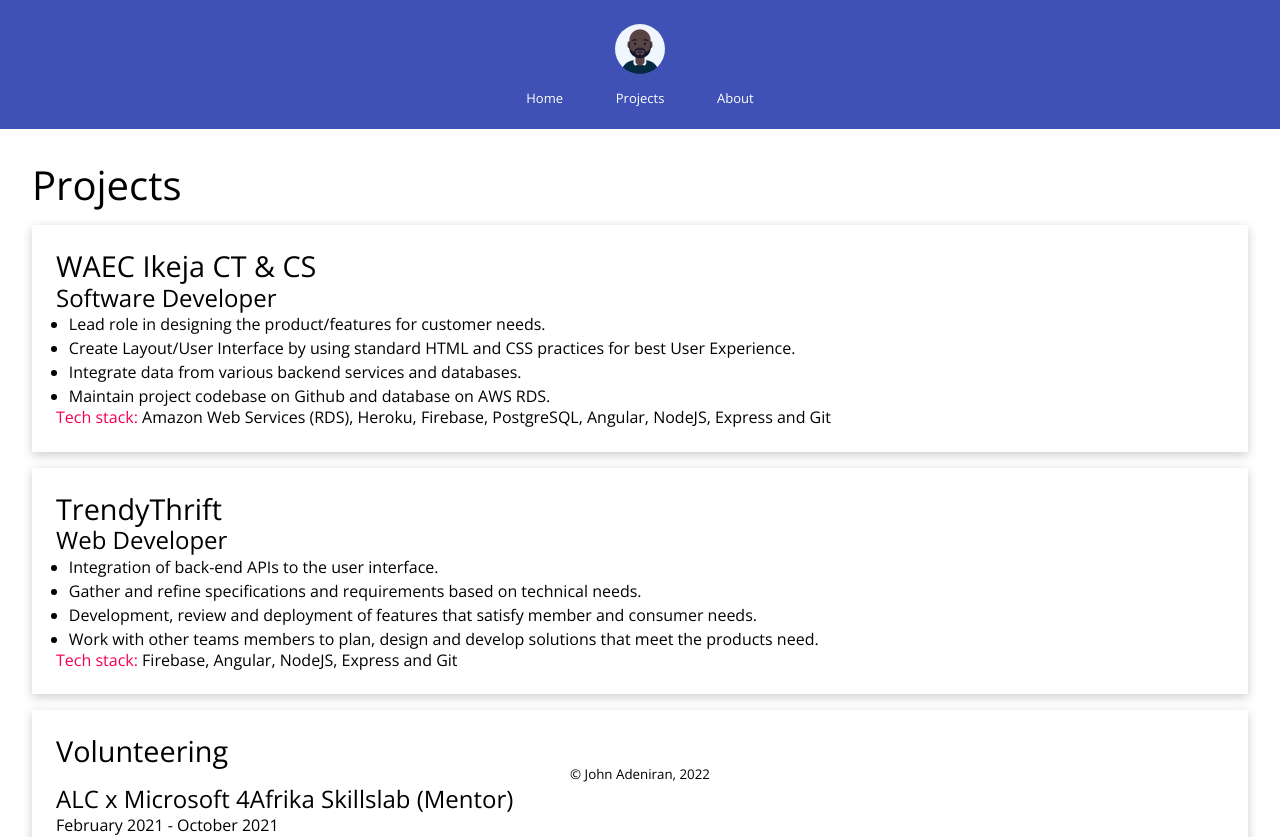
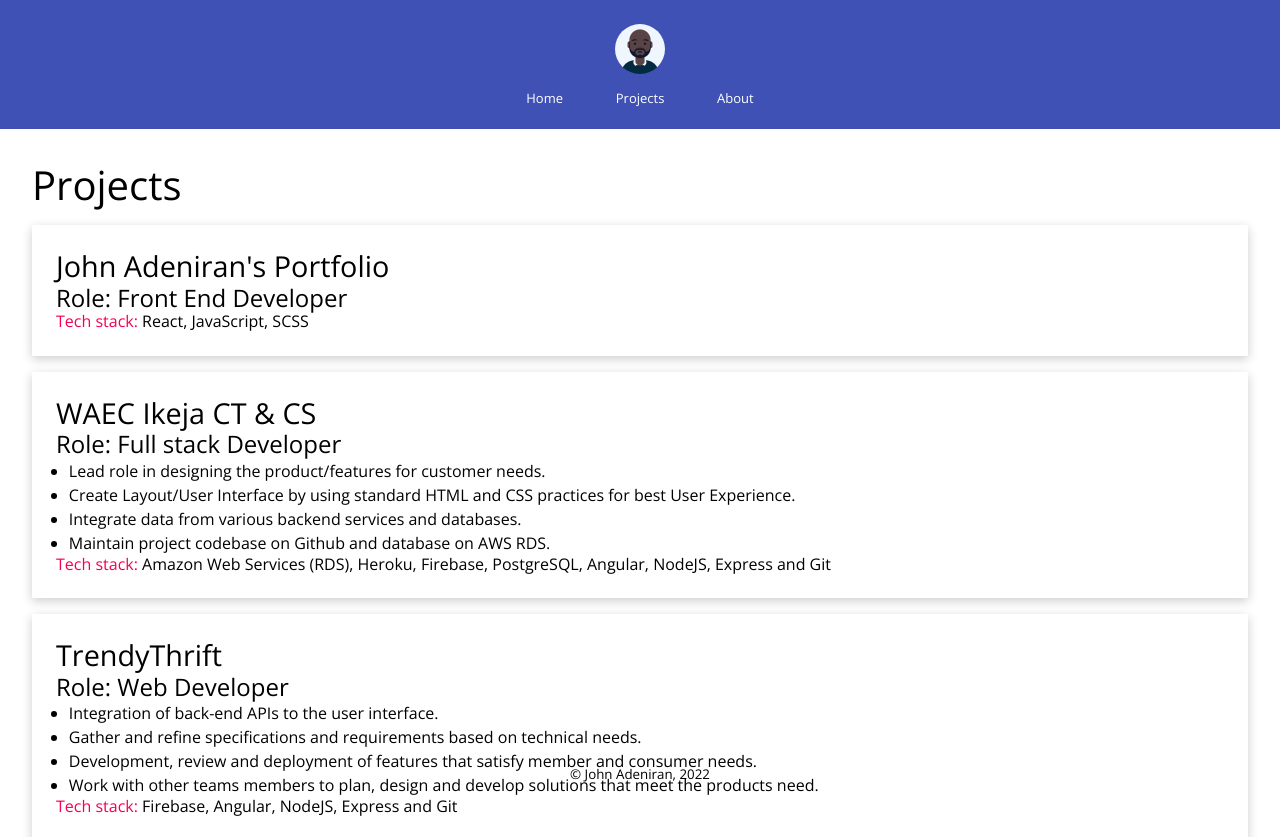
Before and after one commit to adeniranjohn/portfolio, a React (Create React App) app: page /projects in a window 1280 px wide. Shown: the top 837 px of the page. Built offline with nearby package versions, Linux system fonts and the light colour scheme.

Commit message:
feat:added portfolio to the projects

```diff
--- a/src/App.scss
+++ b/src/App.scss
@@ -19,6 +19,10 @@ section.App {
   }
 
   Header {
+    position: sticky;
+    top: 0;
+    left: 0;
+    right: 0;
     background-color: $color-primary;
     padding: 1em;
 
--- a/src/components/Pages/Projects.js
+++ b/src/components/Pages/Projects.js
@@ -6,18 +6,24 @@ const Projects = () => {
             <h3>
                 Projects
             </h3>
+            <Card>
+                <h4>John Adeniran's Portfolio</h4>
+                <h6>Role: Front End Developer</h6>
+                <span><span className="secondary">Tech stack:</span> React, JavaScript, SCSS</span>
 
+            </Card>
 
 
             <Card>
 
-                <h4>WAEC Ikeja CT & CS</h4>
-                <h6>Software Developer</h6>
+                <h4>WAEC Ikeja CT & CS </h4>
+                <h6>Role: Full stack Developer</h6>
                 <ul>
                     <li> Lead role in designing the product/features for customer needs.</li>
                     <li>Create Layout/User Interface by using standard HTML and CSS practices for best User Experience.</li>
                     <li>Integrate data from various backend services and databases.</li>
                     <li>Maintain project codebase on Github and database on AWS RDS.</li>
+
                 </ul>
 
                 <span>   <span className='secondary'>Tech stack: </span>Amazon Web Services (RDS), Heroku, Firebase, PostgreSQL, Angular, NodeJS, Express and Git</span>
@@ -26,7 +32,7 @@ const Projects = () => {
             <Card>
 
                 <h4>TrendyThrift</h4>
-                <h6>Web Developer</h6>
+                <h6>Role: Web Developer</h6>
 
                 <ul>
                     <li>Integration of back-end APIs to the user interface.</li>
```
Also changed, not shown: firebase.json (added), 1 other file (tests, documents, lock files or other folders).
